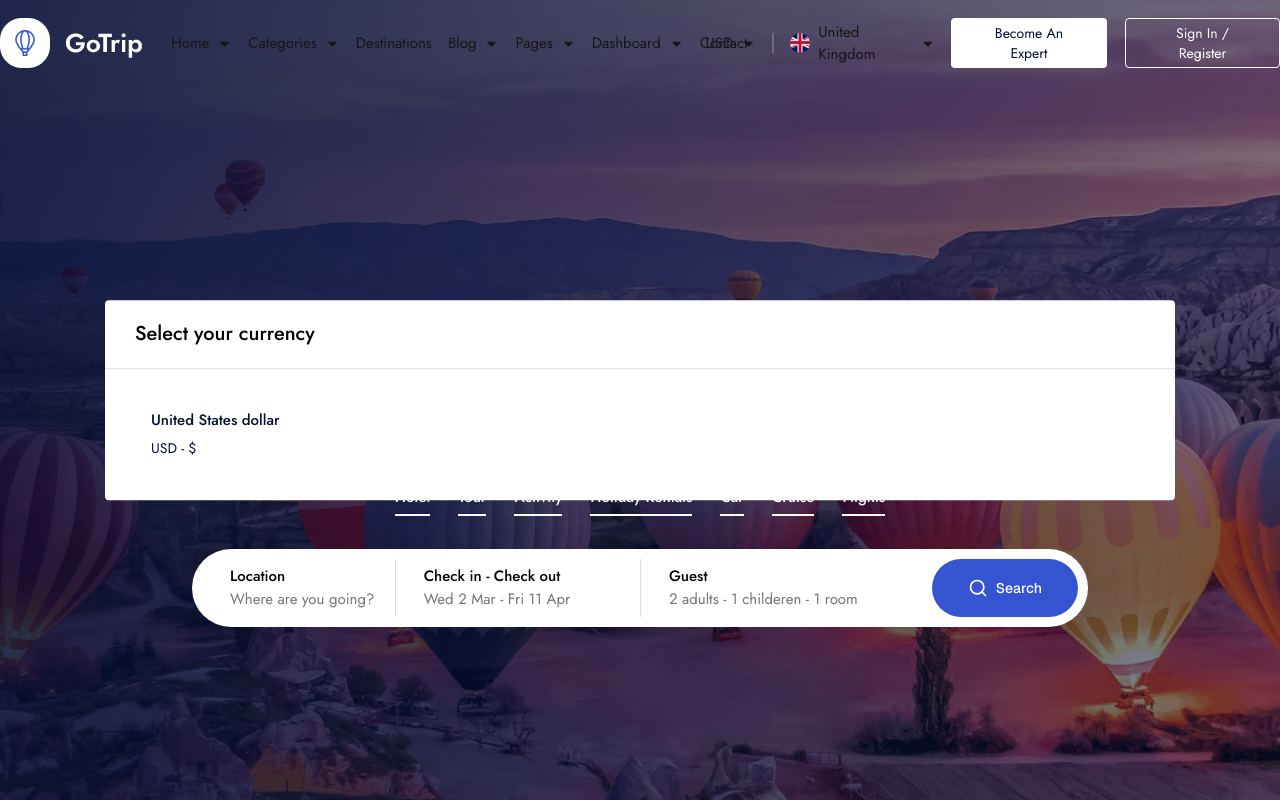
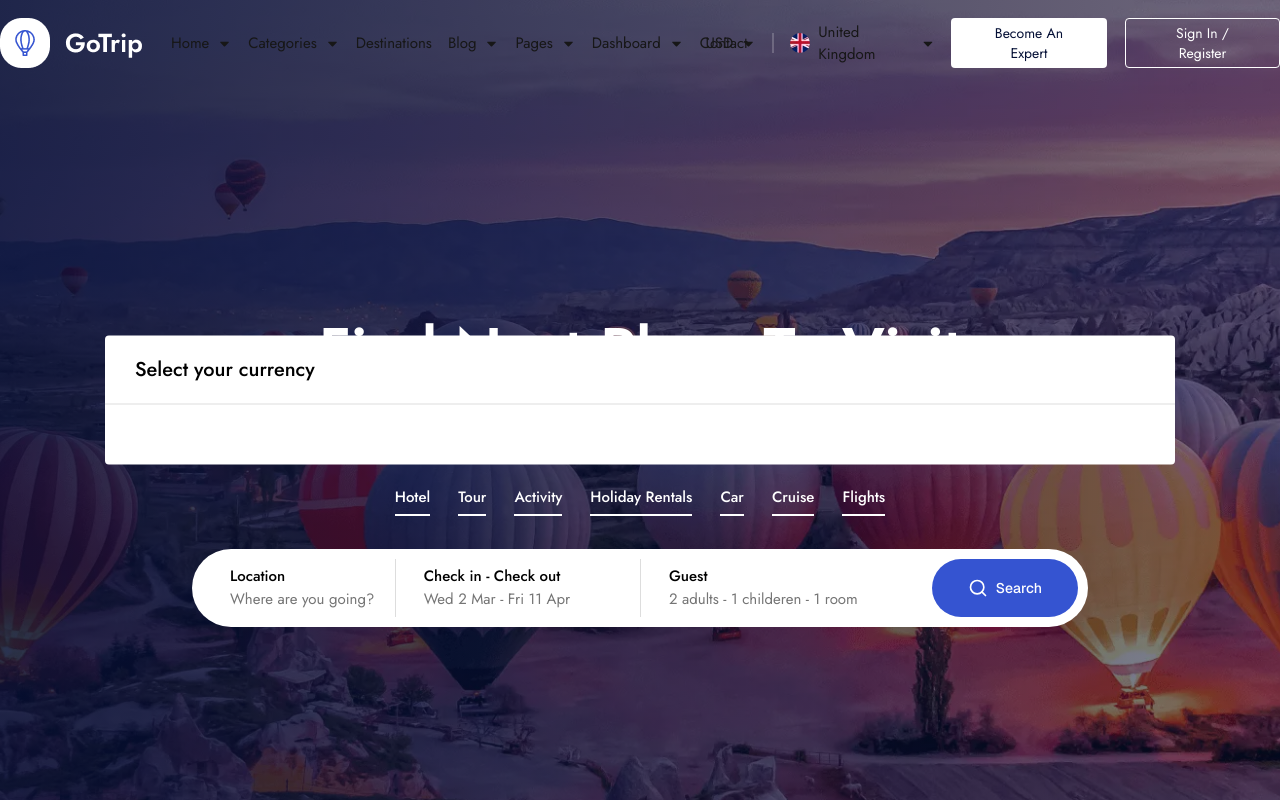
Before and after one commit to akmniazulalam/GoTrip, a Next.js app: page / in a window 1280 px wide. Both pictures are taken after a click on the element "USD". Shown: the top 800 px of the page. Built offline with nearby package versions, Linux system fonts and the light colour scheme.

Commit message:
map use for currency grid items

```diff
--- a/app/(components)/Header.jsx
+++ b/app/(components)/Header.jsx
@@ -217,10 +217,12 @@ const Header = () => {
                 </div>
                 <hr className="text-[#ddd]"/>
                 <div className="p-7.5 grid grid-cols-5 gap-7.5">
-                  <div className="py-2.5 px-4 rounded-sm cursor-pointer group hover:bg-[#3554d10d] transition-all duration-150 ease-[cubic-bezier(0.165, 0.84, 0.44, 1)]">
+                  {[].map((item) => (
+                    <div className="py-2.5 px-4 rounded-sm cursor-pointer group hover:bg-[#3554d10d] transition-all duration-150 ease-[cubic-bezier(0.165, 0.84, 0.44, 1)]">
                     <div className="text-primaryText text-[15px] font-medium font-jost mb-1 group-hover:text-hoverText">United States dollar</div>
                     <span className="text-sm text-primaryText font-jost">USD - $</span>
                   </div>
+                  ))}
                 </div>
               </div>
             )}
```
